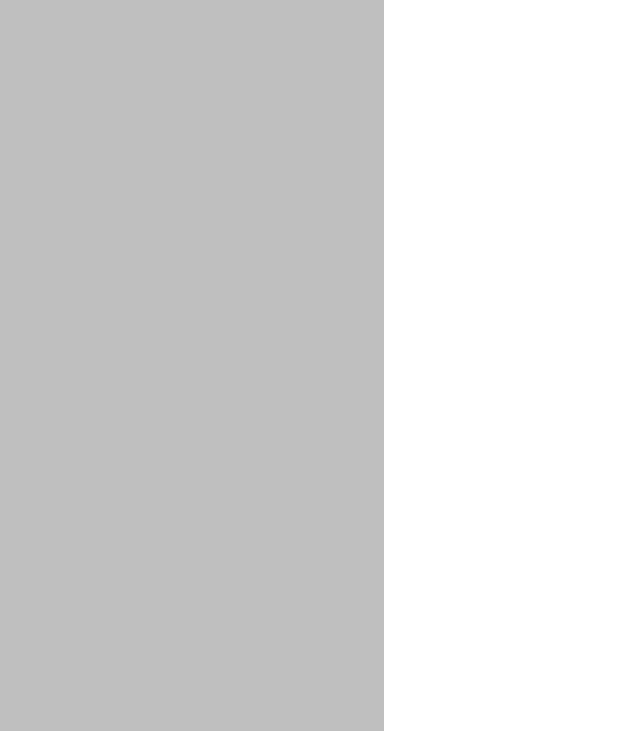
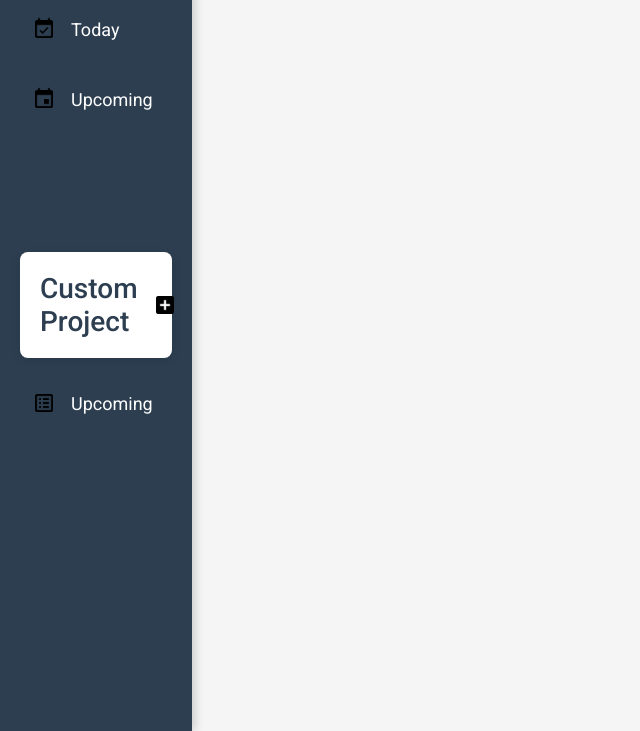
Before and after one commit to Neco-arch/Todolist, a website built with webpack: page src/template.html in a window 1280 px wide. Shown: the part 69-800 px from the top of the page, without its empty margins (0-640 px from the left). Built offline with nearby package versions, Linux system fonts and the light colour scheme.

Commit message:
Styling Nav bar

```diff
--- a/package.json
+++ b/package.json
@@ -11,6 +11,7 @@
     "webpack-dev-server": "^5.2.1"
   },
   "dependencies": {
-    "date-fns": "^4.1.0"
+    "date-fns": "^4.1.0",
+    "resolve-cwd": "^3.0.0"
   }
 }
--- a/src/styles.css
+++ b/src/styles.css
@@ -1,21 +1,97 @@
+* {
+    font-family: Roboto, -apple-system, BlinkMacSystemFont, 'Segoe UI', Oxygen, Ubuntu, Cantarell, 'Open Sans', 'Helvetica Neue', sans-serif;
+    box-sizing: border-box;
+}
+
 html, body {
     height: 100%;
     margin: 0;
     padding: 0;
+    background-color: #f5f5f5;
+    color: #333;
 }
 
 body {
     display: flex;
 }
 
+
 .SideBar {
-    background-color: gray;
-    opacity: 0.5;
+    display: flex;
+    flex-direction: column;
+    background-color: #2c3e50;
+    color: white;
     height: 100vh;
-    width: 30%;
+    width: 15%;
+    padding: 20px;
+    gap: 20px;
+    box-shadow: 2px 0 10px rgba(0,0,0,0.2);
 }
+
+h2 {
+    font-size: 28px;
+    margin: 0;
+}
+
+.UniqueH2 {
+    display: flex;
+    align-items: center;
+    gap: 15px;
+    font-weight: 500;
+    color: #2c3e50;
+}
+
+
+a {
+    display: flex;
+    gap: 15px;
+    align-items: center;
+    color: white;
+    height: 40px;
+    text-decoration: none;
+    font-size: 18px;
+    padding: 8px 12px;
+    border-radius: 6px;
+    transition: background-color 0.3s ease, opacity 0.3s ease;
+    height: 50px;
+}
+
+a:hover {
+    background-color: #34495e;
+    opacity: 1;
+}
+
+.Icon_Nav {
+    width: 24px;
+}
+
 
 .MainPage {
     height: 100vh;
-    width: 70%;
+    width: 85%;
+    padding: 30px;
+    overflow-y: auto;
 }
+
+
+.Top_Part {
+    display: flex;
+    flex-direction: column;
+    height: 30%;
+    gap: 20px;
+}
+
+
+.Project_Display {
+    background-color: white;
+    padding: 20px;
+    border-radius: 8px;
+    box-shadow: 0 2px 8px rgba(0,0,0,0.1);
+}
+
+.All_Project_Display {
+    display: flex;
+    flex-direction: column;
+    flex: auto;
+    gap: 30px;
+}
--- a/src/template.html
+++ b/src/template.html
@@ -4,9 +4,25 @@
     <meta charset="UTF-8">
     <meta name="viewport" content="width=device-width, initial-scale=1.0">
     <title>To do list</title>
+    <link rel="preconnect" href="https://fonts.googleapis.com">
+    <link rel="preconnect" href="https://fonts.gstatic.com" crossorigin>
+    <link href="https://fonts.googleapis.com/css2?family=Roboto:ital,wght@0,100;0,300;0,400;0,500;0,700;0,900;1,100;1,300;1,400;1,500;1,700;1,900&display=swap" rel="stylesheet">
 </head>
 <body>
     <div class="SideBar">
+        <h2>To do list </h2>
+        <div class="Top_Part">
+            <a href="#"><img src="/Assets/resources/Icons/calendar-check.png" class="Icon_Nav">Today</a>
+            <a href="#"><img src="/Assets/resources/Icons/calendar.png" class="Icon_Nav">Upcoming</a>
+        </div>
+        <div class="Project_Display">
+            <div>
+                <h2 class="UniqueH2">Custom Project <img src="/Assets/resources/Icons/plus-box.png" class="Icon_Nav"></h2>
+            </div>
+        </div>
+        <div class="All_Project_Display">
+            <a href="#"><img src="/Assets/resources/Icons/list-box-outline.png" class="Icon_Nav">Upcoming</a>
+        </div>
     </div>
     <div class="MainPage"></div>
 </body>
```
Also changed, not shown: Assets/resources/Icons/calendar-check.png (added), Assets/resources/Icons/calendar-month.png (added), Assets/resources/Icons/calendar.png (added), Assets/resources/Icons/list-box-outline.png (added), Assets/resources/Icons/plus-box.png (added), 1 other file.
